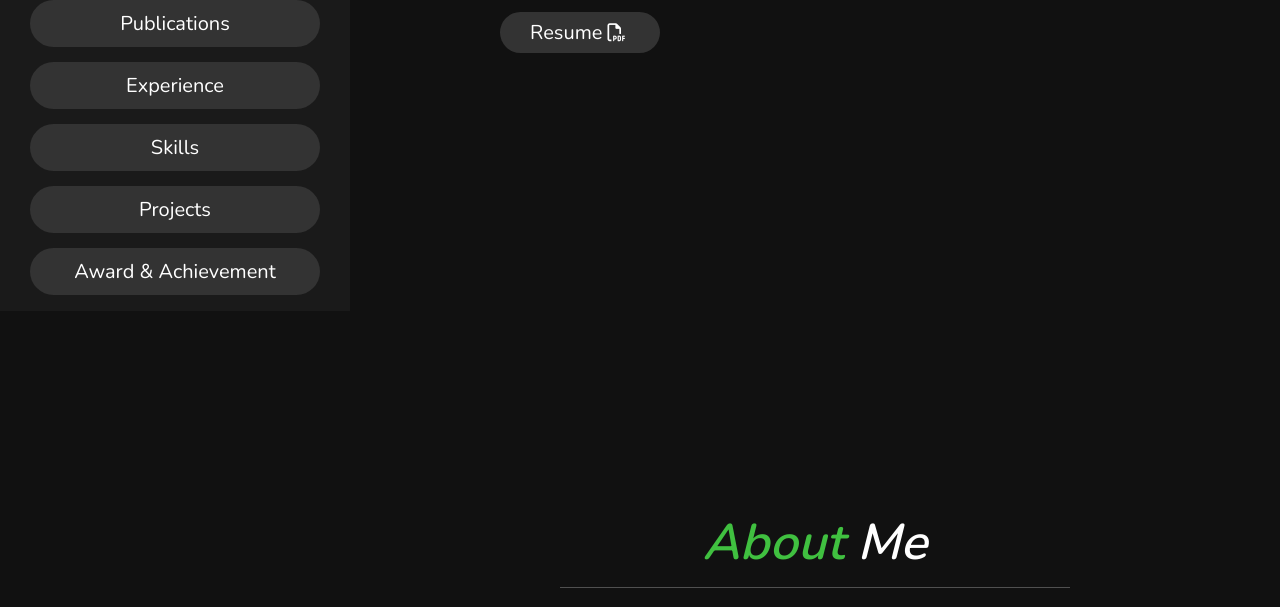
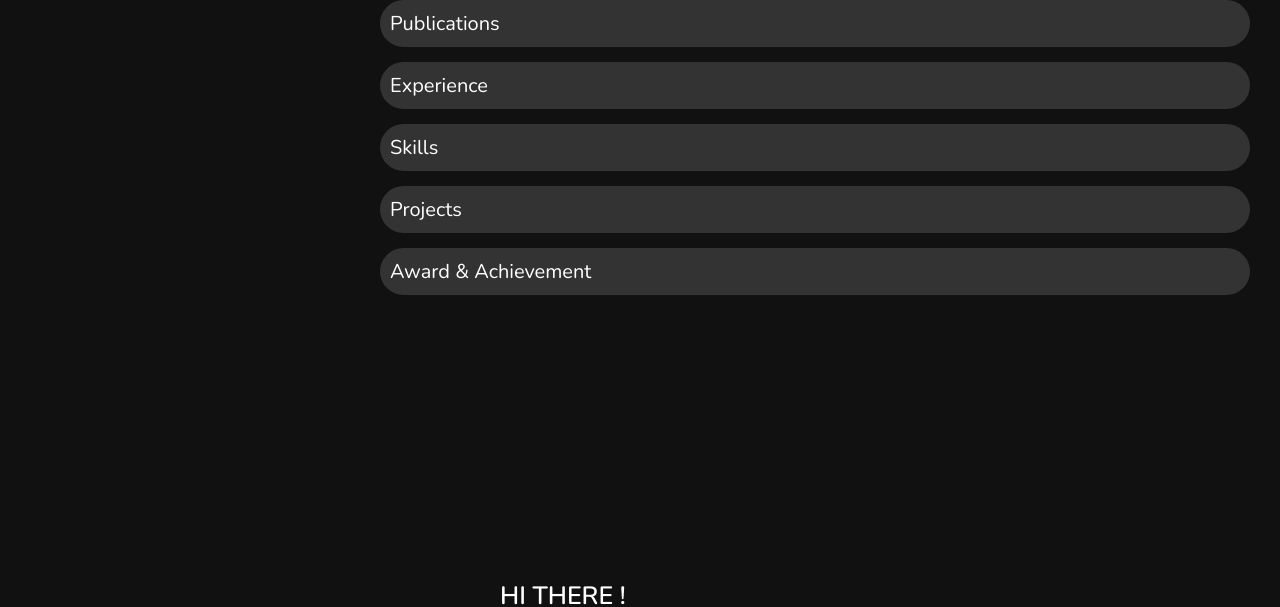
Before and after one commit to Munna015/Portfolio, a plain HTML site: page index.html in a window 1280 px wide. Shown: the part 489-1096 px from the top of the page. Drawn offline with nearby package versions, Linux system fonts and the light colour scheme; a script that the page names is missing.

Commit message:
Update style.css

```diff
--- a/style.css
+++ b/style.css
@@ -79,7 +79,7 @@ section{
     color:var(--yellow);
 }
 
-header{
+/*header{
     position: fixed;
     top:0; left:0;
     z-index: 1000;
@@ -91,7 +91,8 @@ header{
     justify-content: center;
     flex-flow: column;
     text-align: center;
-}
+}*/
+header{}
 
 header .user img{
     margin-top: 20px;
```
